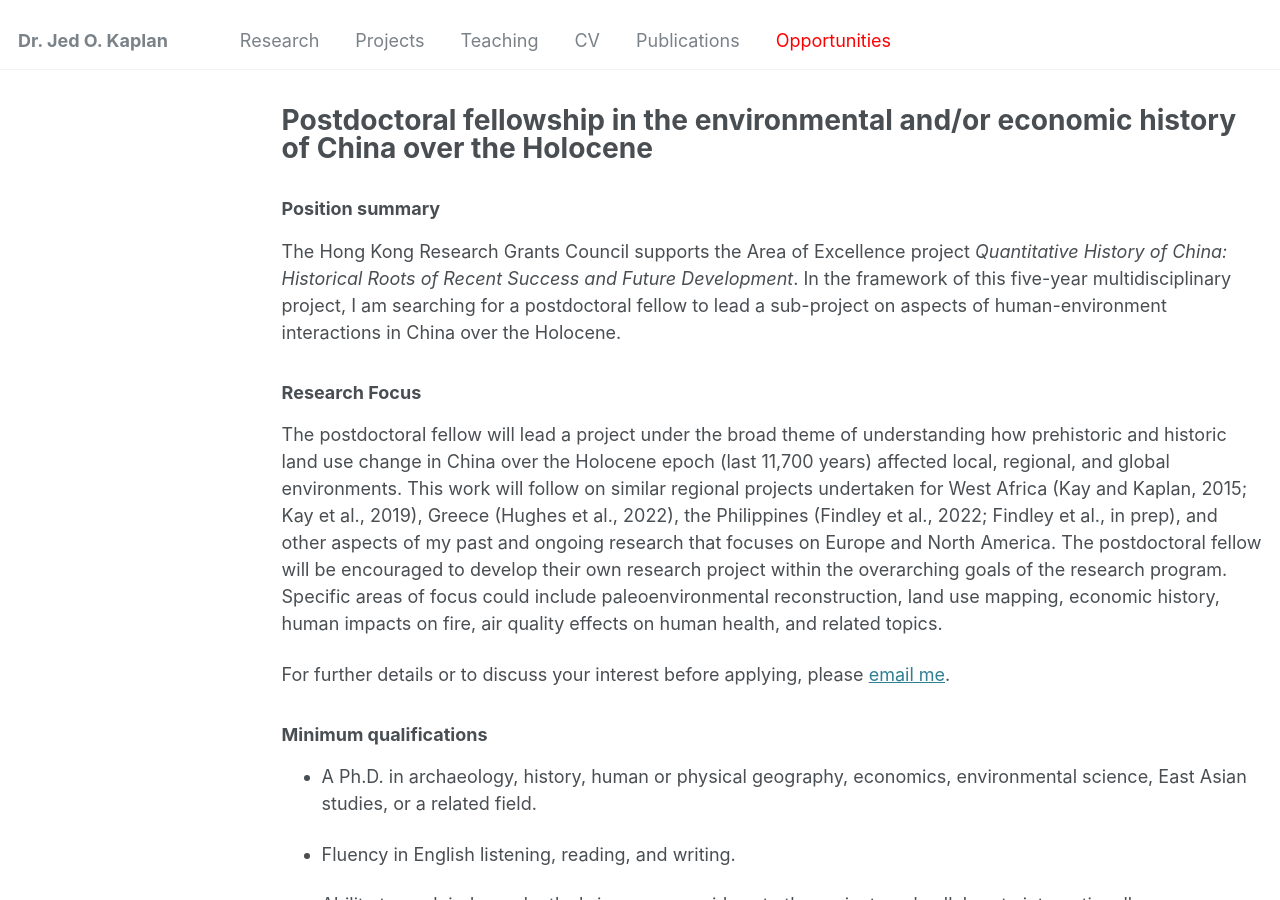
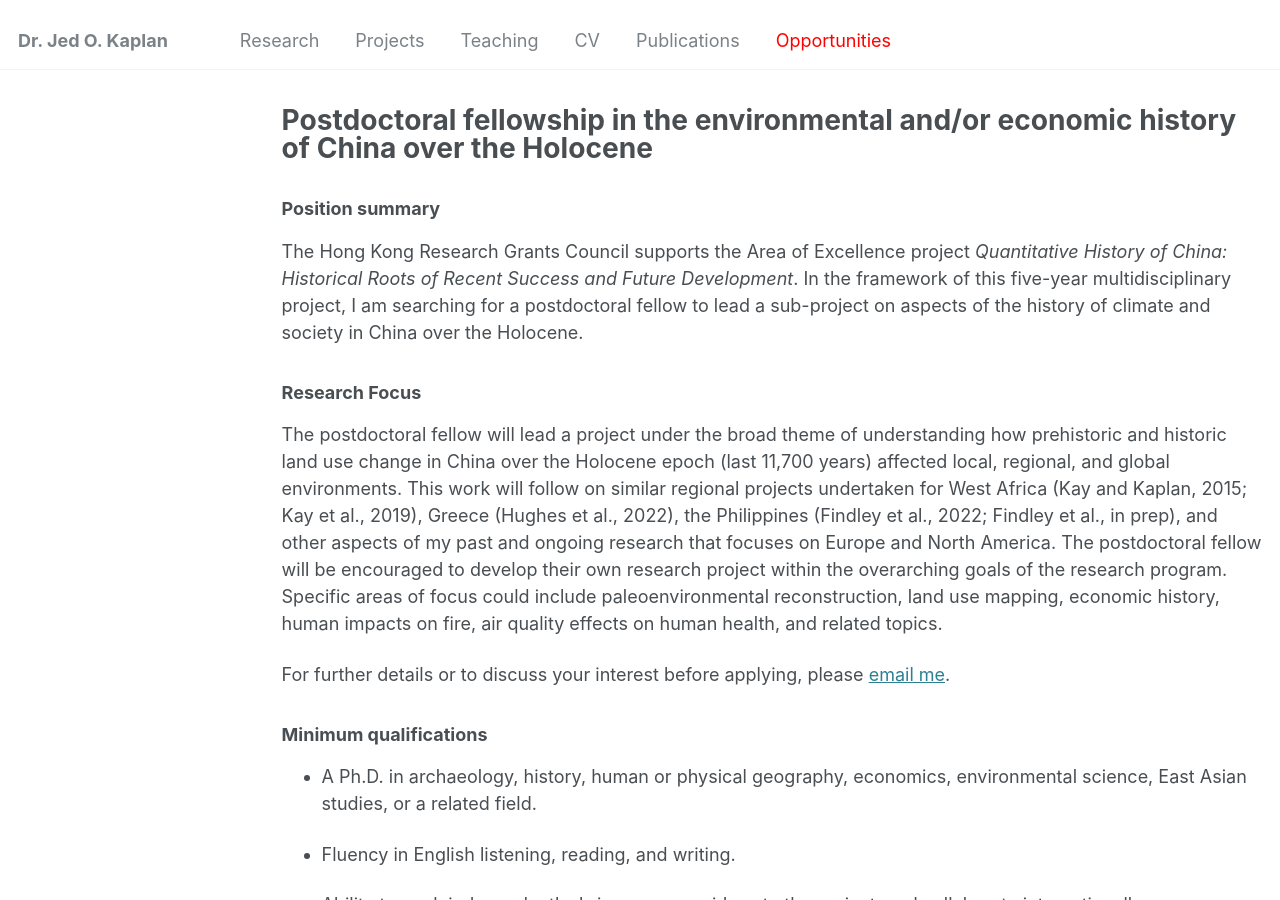
Before and after one commit to jedokaplan/jedokaplan.github.io, a Jekyll site: the page built from _opportunities/3_Postdoc_landuse-China.md, in a window 1280 px wide and 900 px high. Built offline with Jekyll 4.4.1, drawn with Linux system fonts in a browser that asks for light colours.

Commit message:
minor edits

```diff
--- a/_opportunities/3_Postdoc_landuse-China.md
+++ b/_opportunities/3_Postdoc_landuse-China.md
@@ -27,7 +27,7 @@ collection: jobs
 
 ### Position summary
 
-The Hong Kong Research Grants Council supports the Area of Excellence project *Quantitative History of China: Historical Roots of Recent Success and Future Development*. In the framework of this five-year multidisciplinary project, I am searching for a postdoctoral fellow to lead a sub-project on aspects of human-environment interactions in China over the Holocene.
+The Hong Kong Research Grants Council supports the Area of Excellence project *Quantitative History of China: Historical Roots of Recent Success and Future Development*. In the framework of this five-year multidisciplinary project, I am searching for a postdoctoral fellow to lead a sub-project on aspects of the history of climate and society in China over the Holocene.
 
 ### Research Focus
 
```
Also changed, not shown: 1 other file.
